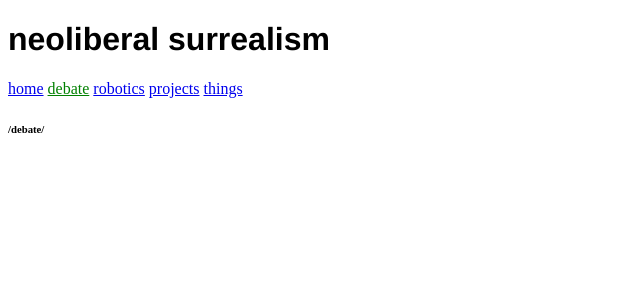
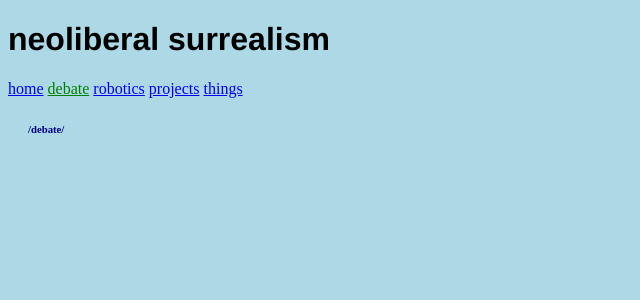
Before and after one commit to pbkx/pbkx.github.io, a Jekyll site: the page built from debate.md, in a window 1280 px wide. Shown: the top 300 px of the page, without its empty margins (0-640 px from the left). Built offline with Jekyll 4.4.1, drawn with Linux system fonts in a browser that asks for light colours.

Commit message:
Update styles.scss

```diff
--- a/assets/css/styles.scss
+++ b/assets/css/styles.scss
@@ -1,3 +1,12 @@
 ---
 ---
 @import "main";
+
+body {
+    background-color: lightblue;
+  }
+
+  h6 {
+    color: navy;
+    margin-left: 20px;
+  }
```
